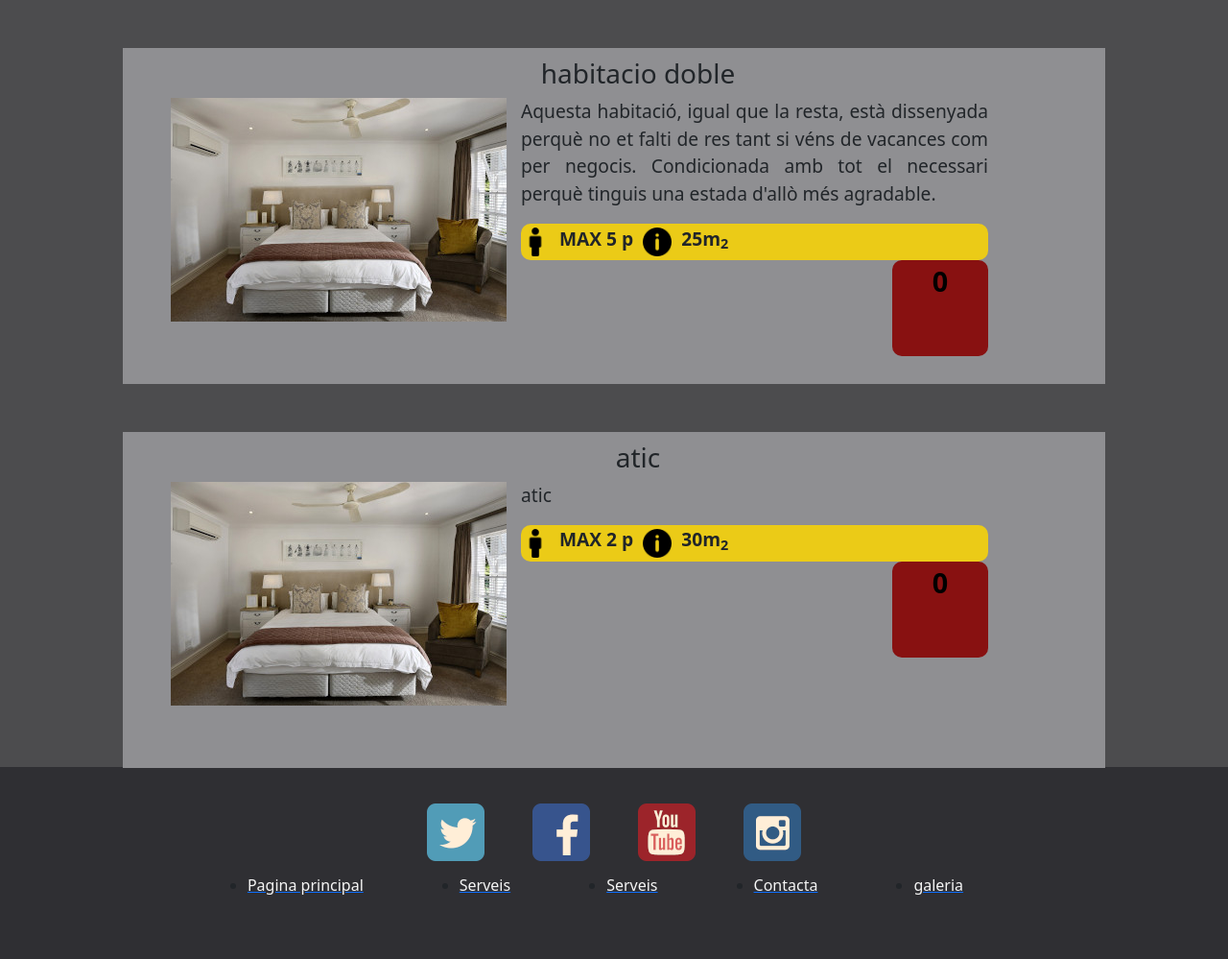
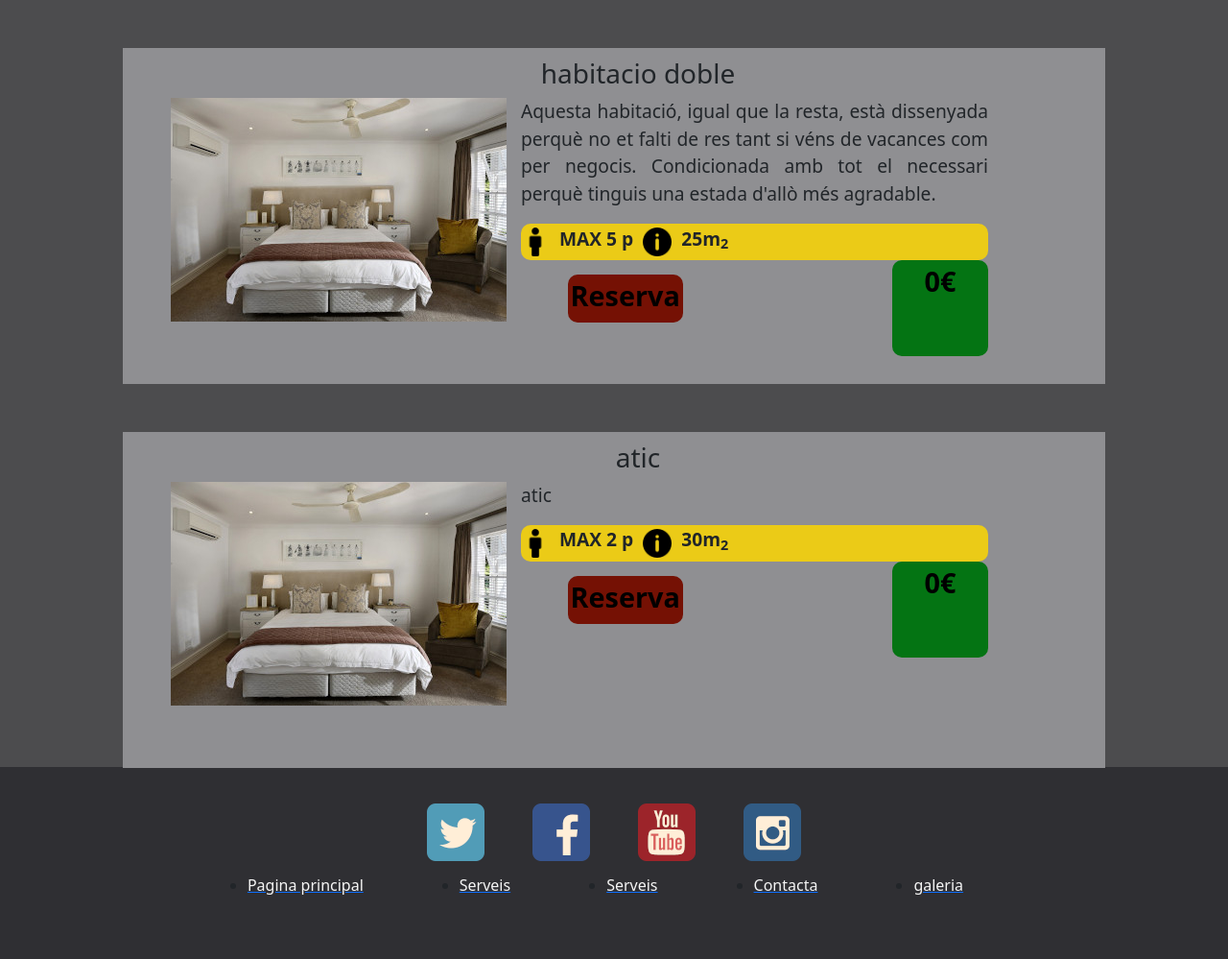
Before and after one commit to edusell/HotelCendrassos, a PHP site: page /hotelcendrassos/habitacions.php in a window 1280 px wide. Shown: the part 663-1662 px from the top of the page at 96% size. Run offline with PHP 8.4, Linux system fonts and the light colour scheme; data comes from the database, SQL or seed files in the repository.

Commit message:
18/10/2021

```diff
--- a/css.css
+++ b/css.css
@@ -149,7 +149,7 @@ body::-webkit-scrollbar {
     padding-top: 10px;
 }
 .preu{
-    background-color: rgb(136, 17, 17);
+    background-color: rgb(4, 116, 19);
     width: 100px;
     height: 100px;
     float: right;
@@ -158,5 +158,21 @@ body::-webkit-scrollbar {
     color: black;
     font-size: 1.5em;
     font-weight: bold;
-
 }
+.boto{
+    float: left;
+    width: 120px;
+    height: 50px;
+    text-align: center;
+    color: black;
+    font-size: 1.5em;
+    font-weight: bold;
+    margin-left: 10%;
+    margin-top: 3%;
+    background-color: rgb(117, 17, 4);
+    border-radius: 10px;
+}
+.boto:hover{
+    width: 140px;
+    height: 60px;
+}
--- a/habitacions.php
+++ b/habitacions.php
@@ -10,7 +10,7 @@
 </head>
 <body>
     <div class="container_principal menu_superior">
-        <div class="item logo"></div>
+    <div class="item logo"></div>
         <div class="item"><a href="habitacions.php">Habitacions</a></div>
         <div class="item">Serveis</div>
         <div class="item">Galeria</div>
@@ -65,7 +65,8 @@
                             print "<img src='logos\habitacions_logos\information.png'>";
                             print"<p><b>".$row['m_tipus']."m<sub>2 </sub></b></p>";
                         print"</div>";
-                        print"<div class='preu'>".$row['preu']." </div>";
+                        print"<div class='preu'>".$row['preu']."€ </div>";
+                        print"<a href='habitacions.php#arribada_hotel'><div class='boto'>Reserva</div></a>";
                     print"</div>";
               print"</div>";
             print"</div>";
```
Also changed, not shown: img/galeria/bany.jpg (added), img/galeria/habitacio1.jpg (added), img/galeria/pasadis.jpg (added), img/pexels-pixabay-164595.jpg (added), img/serveis/bar.jpg (added), img/serveis/barra.jpg (added), img/serveis/piscina.jpg (added), img/serveis/spa.jpg (added).
